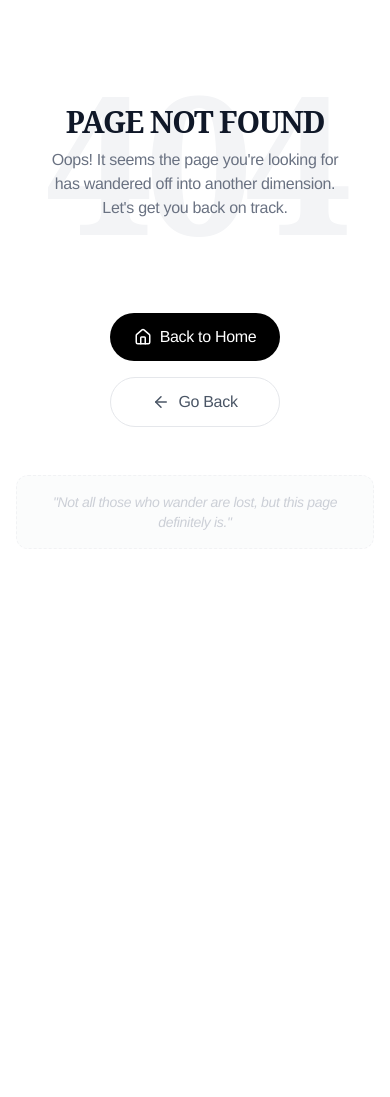
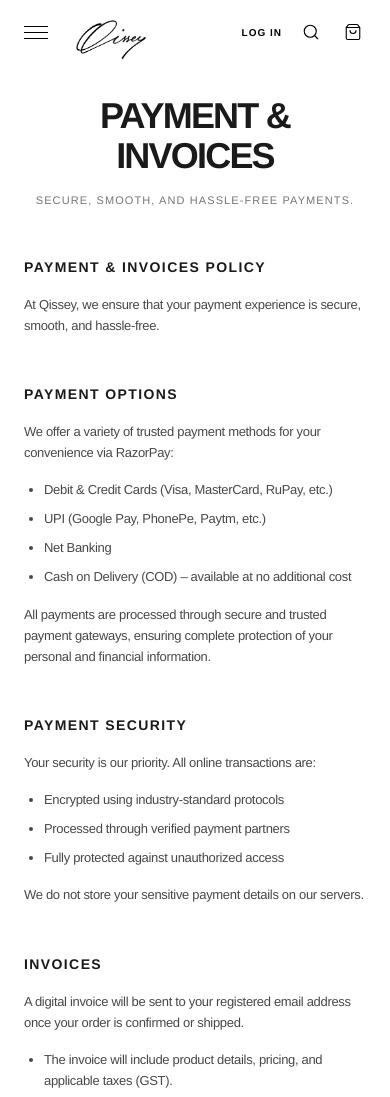
Before and after one commit to MitSonani/qissey-ecommerce, a React (Vite) app: page /payment-policy in a window 390 px wide. Shown: the top 1097 px of the page. Before the commit the page ends 844 px from the top, so only its background shows below. Built offline with nearby package versions, Linux system fonts and the light colour scheme; no server answers.

Commit message:
feat: Add Payment Policy page, update related footer links, and refine button styling across several pages.

```diff
--- a/src/app/App.jsx
+++ b/src/app/App.jsx
@@ -15,6 +15,7 @@
 const NotFound = lazy(() => import('../pages/NotFound'));
 const Contact = lazy(() => import('../pages/Contact'));
 const ShippingPolicy = lazy(() => import('../pages/ShippingPolicy'));
+const PaymentPolicy = lazy(() => import('../pages/PaymentPolicy'));
 
 import Navbar from '../layouts/Navbar';
 import Footer from '../layouts/Footer';
@@ -74,6 +75,7 @@
               <Route path="/saved-products" element={<MainLayout><SavedProducts /></MainLayout>} />
               <Route path="/contact" element={<MainLayout><Contact /></MainLayout>} />
               <Route path="/shipping-policy" element={<MainLayout><ShippingPolicy /></MainLayout>} />
+              <Route path="/payment-policy" element={<MainLayout><PaymentPolicy /></MainLayout>} />
               <Route path="/auth" element={<Auth />} />
               <Route element={<ProtectedRoute />}>
                 <Route path="/account" element={<MainLayout><Account /></MainLayout>} />
--- a/src/features/auth/pages/AuthPage.jsx
+++ b/src/features/auth/pages/AuthPage.jsx
@@ -218,14 +218,14 @@
                                         <button
                                             type="submit"
                                             disabled={isLoading}
-                                            className="w-full bg-[#1A1A1A] text-white py-3 text-[10px] uppercase font-bold tracking-widest hover:bg-black transition-colors disabled:opacity-50 flex justify-center items-center"
+                                            className="w-full bg-black text-white py-3 text-[10px] uppercase font-bold tracking-widest hover:bg-[#1A1A1A] transition-colors disabled:opacity-50 flex justify-center items-center"
                                         >
                                             {isLoading ? <LoadingDots /> : 'Log In'}
                                         </button>
                                         <button
                                             type="button"
                                             onClick={() => setAuthStep('register')}
-                                            className="w-full border border-[#1A1A1A] py-2.75 text-[10px] uppercase font-bold tracking-widest hover:bg-[#1A1A1A] hover:text-white transition-all"
+                                            className="w-full border border-black py-2.75 text-[10px] uppercase font-bold tracking-widest hover:bg-black hover:text-white transition-all"
                                         >
                                             Register
                                         </button>
@@ -316,7 +316,7 @@
                                         <button
                                             type="submit"
                                             disabled={isLoading}
-                                            className="w-52 border border-[#1A1A1A] py-3 text-[10px] uppercase font-bold tracking-widest hover:bg-[#1A1A1A] hover:text-white transition-all disabled:opacity-50 flex justify-center items-center"
+                                            className="w-52 border border-black py-3 text-[10px] uppercase font-bold tracking-widest hover:bg-black hover:text-white transition-all disabled:opacity-50 flex justify-center items-center"
                                         >
                                             {isLoading ? <LoadingDots /> : 'Create Account'}
                                         </button>
@@ -366,7 +366,7 @@
                                     <button
                                         type="submit"
                                         disabled={isLoading}
-                                        className="w-52 bg-[#1A1A1A] text-white py-3 text-[10px] uppercase font-bold tracking-widest hover:bg-black transition-colors disabled:opacity-50 flex justify-center items-center"
+                                        className="w-52 bg-black text-white py-3 text-[10px] uppercase font-bold tracking-widest hover:bg-[#1A1A1A] transition-colors disabled:opacity-50 flex justify-center items-center"
                                     >
                                         {isLoading ? <LoadingDots /> : 'Verify & Log In'}
                                     </button>
--- a/src/layouts/Footer.jsx
+++ b/src/layouts/Footer.jsx
@@ -6,8 +6,8 @@
         links: [
             { label: "My QISSEY Account", path: "/account?tab=details" },
             { label: "Shipping Policy", path: "/shipping-policy" },
-            { label: "Payment and Invoices", path: "/" },
-            { label: "My Purchases", path: "/" },
+            { label: "Payment and Invoices", path: "/payment-policy" },
+            { label: "My Purchases", path: "/account?tab=purchases" },
             { label: "Exchanges, Returns and Refunds", path: "/" },
         ]
     },
--- a/src/pages/Contact.jsx
+++ b/src/pages/Contact.jsx
@@ -150,7 +150,7 @@
                                 <button
                                     type="submit"
                                     disabled={isLoading}
-                                    className="w-full bg-[#1A1A1A] text-white py-4 text-[10px] uppercase font-bold tracking-widest hover:bg-black transition-colors disabled:opacity-50 flex justify-center items-center gap-3 rounded-sm"
+                                    className="w-full bg-black text-white py-4 text-[10px] uppercase font-bold tracking-widest hover:bg-[#1A1A1A] transition-colors disabled:opacity-50 flex justify-center items-center gap-3 rounded-sm"
                                 >
                                     <Send size={14} />
                                     {isLoading ? 'Sending...' : 'Send Message'}
--- /dev/null
+++ b/src/pages/PaymentPolicy.jsx
@@ -0,0 +1,106 @@
+import React, { useEffect } from 'react';
+import { Link } from 'react-router-dom';
+
+export default function PaymentPolicy() {
+    useEffect(() => {
+        window.scrollTo(0, 0);
+    }, []);
+
+    return (
+        <div className="min-h-screen bg-white text-[#1A1A1A] font-sans pt-24 md:pt-32 pb-20 px-6 md:px-12 lg:px-24">
+            <div className="max-w-4xl mx-auto">
+                <div className="text-center mb-12 md:mb-16">
+                    <p className="text-4xl md:text-5xl font-black uppercase tracking-tighter mb-4">Payment & Invoices</p>
+                    <p className="text-[11px] md:text-[12px] uppercase tracking-widest opacity-60">
+                        Secure, smooth, and hassle-free payments.
+                    </p>
+                </div>
+
+                <div className="space-y-12">
+                    <section>
+                        <p className="text-[14px] uppercase font-bold tracking-[0.1em] mb-4">Payment & Invoices Policy</p>
+                        <div className="text-[13px] opacity-80 space-y-4 leading-relaxed font-medium">
+                            <p>
+                                At Qissey, we ensure that your payment experience is secure, smooth, and hassle-free.
+                            </p>
+                        </div>
+                    </section>
+
+                    <section>
+                        <p className="text-[14px] uppercase font-bold tracking-[0.1em] mb-4">Payment Options</p>
+                        <div className="text-[13px] opacity-80 space-y-4 leading-relaxed font-medium">
+                            <p>We offer a variety of trusted payment methods for your convenience via RazorPay:</p>
+                            <ul className="list-disc pl-5 space-y-2 mt-2">
+                                <li>Debit & Credit Cards (Visa, MasterCard, RuPay, etc.)</li>
+                                <li>UPI (Google Pay, PhonePe, Paytm, etc.)</li>
+                                <li>Net Banking</li>
+                                <li>Cash on Delivery (COD) – available at no additional cost</li>
+                            </ul>
+                            <p className="mt-4">
+                                All payments are processed through secure and trusted payment gateways, ensuring complete protection of your personal and financial information.
+                            </p>
+                        </div>
+                    </section>
+
+                    <section>
+                        <p className="text-[14px] uppercase font-bold tracking-[0.1em] mb-4">Payment Security</p>
+                        <div className="text-[13px] opacity-80 space-y-4 leading-relaxed font-medium">
+                            <p>Your security is our priority. All online transactions are:</p>
+                            <ul className="list-disc pl-5 space-y-2 mt-2">
+                                <li>Encrypted using industry-standard protocols</li>
+                                <li>Processed through verified payment partners</li>
+                                <li>Fully protected against unauthorized access</li>
+                            </ul>
+                            <p className="mt-4">We do not store your sensitive payment details on our servers.</p>
+                        </div>
+                    </section>
+
+                    <section>
+                        <p className="text-[14px] uppercase font-bold tracking-[0.1em] mb-4">Invoices</p>
+                        <div className="text-[13px] opacity-80 space-y-4 leading-relaxed font-medium">
+                            <p>
+                                A digital invoice will be sent to your registered email address once your order is confirmed or shipped.
+                            </p>
+                            <ul className="list-disc pl-5 space-y-2 mt-2">
+                                <li>The invoice will include product details, pricing, and applicable taxes (GST).</li>
+                                <li>You can use this invoice for returns, exchanges, or warranty claims (if applicable).</li>
+                            </ul>
+                        </div>
+                    </section>
+
+                    <section>
+                        <p className="text-[14px] uppercase font-bold tracking-[0.1em] mb-4">Failed Transactions</p>
+                        <div className="text-[13px] opacity-80 space-y-4 leading-relaxed font-medium">
+                            <p>In case your payment fails but the amount is deducted:</p>
+                            <ul className="list-disc pl-5 space-y-2 mt-2">
+                                <li>The amount is usually refunded automatically within 5–7 business days by your bank or payment provider.</li>
+                                <li>If the issue persists, please contact us with your transaction details.</li>
+                            </ul>
+                        </div>
+                    </section>
+
+                    <section>
+                        <p className="text-[14px] uppercase font-bold tracking-[0.1em] mb-4">Need Assistance?</p>
+                        <div className="text-[13px] opacity-80 space-y-4 leading-relaxed font-medium">
+                            <p>For any payment-related queries or invoice requests:</p>
+                            <ul className="space-y-2 mt-2">
+                                <li>📧 Email: <a href="mailto:support@qissey.com" className="hover:text-black hover:underline transition-all">support@qissey.com</a></li>
+                                <li>📞 Phone: <a href="tel:+917862930732" className="hover:text-black hover:underline transition-all">+91 78629 30732</a></li>
+                            </ul>
+                            <p className="mt-4">Our team is always here to help.</p>
+
+                        </div>
+                        <div className='mt-8'>
+                            <Link
+                                to="/contact"
+                                className="inline-block px-8 bg-black text-white py-4 text-[10px] uppercase font-bold tracking-widest hover:bg-[#1A1A1A] transition-colors disabled:opacity-50 flex justify-center items-center gap-3 rounded-sm"
+                            >
+                                Contact Us
+                            </Link>
+                        </div>
+                    </section>
+                </div>
+            </div>
+        </div>
+    );
+}
--- a/src/pages/ShippingPolicy.jsx
+++ b/src/pages/ShippingPolicy.jsx
@@ -90,16 +90,18 @@
                                 <li>📞 Phone: <a href="tel:+917862930732" className="hover:text-black hover:underline transition-all">+91 78629 30732</a></li>
                             </ul>
                             <p className="mt-4">Our support team will be happy to assist you.</p>
-                            <div className="mt-8">
-                                <Link
-                                    to="/contact"
-                                    className="inline-block bg-[#1A1A1A] text-white py-3 px-8 text-[10px] uppercase font-bold tracking-widest hover:bg-black transition-colors rounded-sm"
-                                >
-                                    Contact Us
-                                </Link>
-                            </div>
+
                         </div>
                     </section>
+
+                    <div className='mt-8'>
+                        <Link
+                            to="/contact"
+                            className="inline-block px-8 bg-black text-white py-4 text-[10px] uppercase font-bold tracking-widest hover:bg-[#1A1A1A] transition-colors disabled:opacity-50 flex justify-center items-center gap-3 rounded-sm"
+                        >
+                            Contact Us
+                        </Link>
+                    </div>
                 </div>
             </div>
         </div>
```
